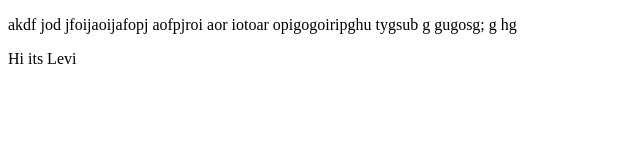
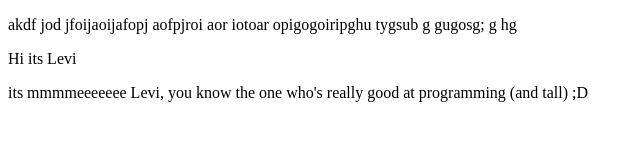
Before and after one commit to LeviFrank/5-6-22-git-practice-challenge-3, a plain HTML site: page index.html in a window 1280 px wide. Shown: the whole page, without its empty margins (0-643 px from the left). Drawn offline with Linux system fonts and the light colour scheme.

Commit message:
step 5, d

```diff
--- a/index.html
+++ b/index.html
@@ -9,5 +9,6 @@
 <body>
   <p> akdf jod jfoijaoijafopj aofpjroi aor iotoar opigogoiripghu tygsub   g gugosg; g hg</p>
  <p> Hi its Levi </p>
+ <p> its mmmmeeeeeee Levi, you know the one who's really good at programming (and tall)  ;D</p>
 </body>
 </html>
--- /dev/null
+++ b/styles.css
@@ -0,0 +1,3 @@
+p {
+	color: blue;
+}
```
